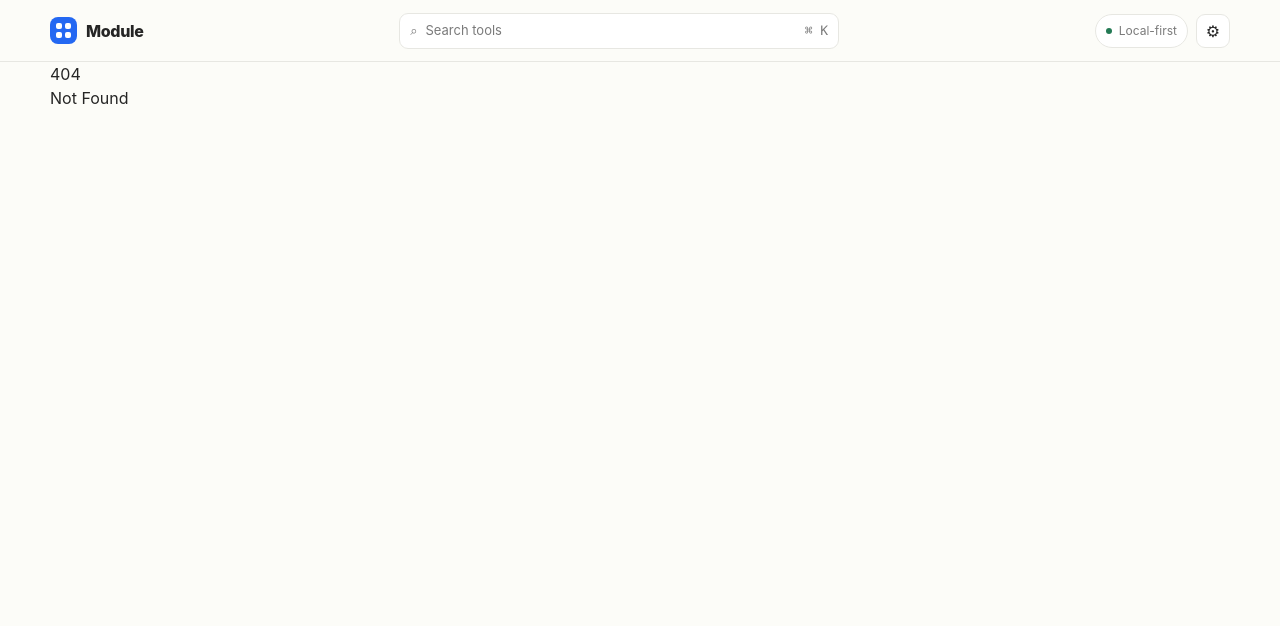
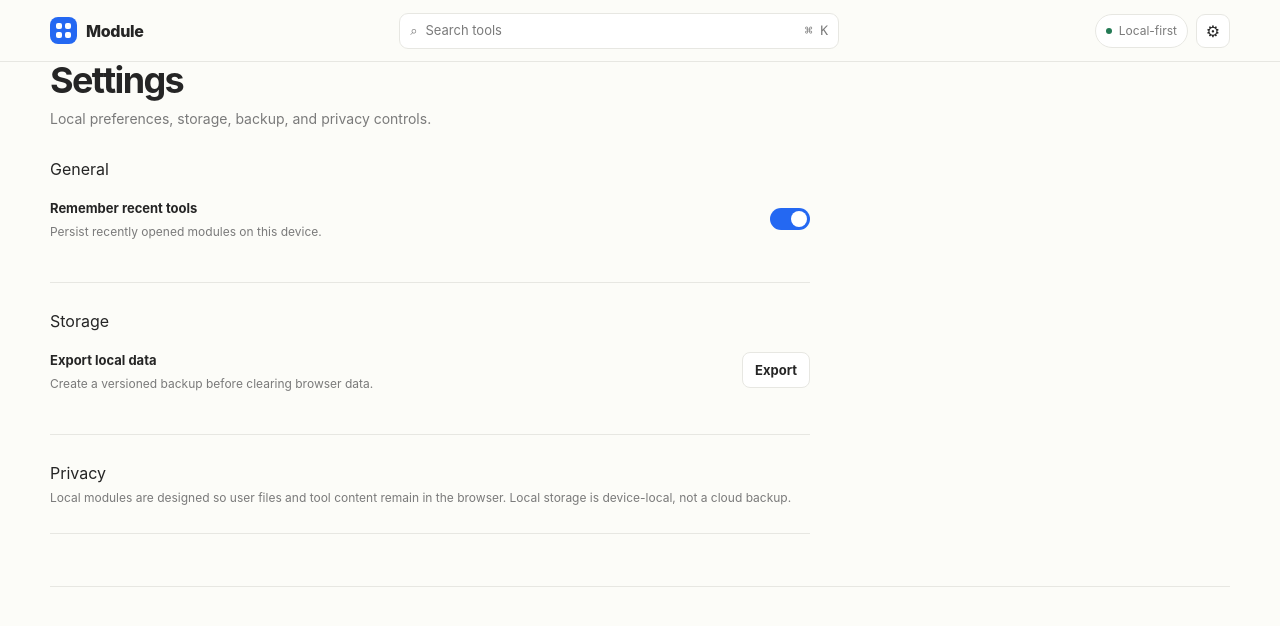
Before and after one commit to howlil/modu-app, a SvelteKit app: page /settings in a window 1280 px wide. Before the commit this address had no page. Shown: the top 626 px of the page. Built offline with nearby package versions, Linux system fonts and the light colour scheme.

Commit message:
scaffold: add src/routes/settings/+page.svelte

```diff
--- /dev/null
+++ b/src/routes/settings/+page.svelte
@@ -0,0 +1,102 @@
+<svelte:head><title>Settings — Module</title></svelte:head>
+
+<section class="page">
+  <div class="page-head">
+    <div>
+      <h1 class="page-title">Settings</h1>
+      <p class="page-copy">Local preferences, storage, backup, and privacy controls.</p>
+    </div>
+  </div>
+
+  <div class="settings">
+    <section>
+      <div class="label">General</div>
+      <div class="setting-row">
+        <div>
+          <strong>Remember recent tools</strong>
+          <p>Persist recently opened modules on this device.</p>
+        </div>
+        <button class="toggle on" type="button" aria-label="Remember recent tools"></button>
+      </div>
+    </section>
+
+    <section>
+      <div class="label">Storage</div>
+      <div class="setting-row">
+        <div>
+          <strong>Export local data</strong>
+          <p>Create a versioned backup before clearing browser data.</p>
+        </div>
+        <button class="button" type="button">Export</button>
+      </div>
+    </section>
+
+    <section>
+      <div class="label">Privacy</div>
+      <p class="privacy-copy">
+        Local modules are designed so user files and tool content remain in the browser.
+        Local storage is device-local, not a cloud backup.
+      </p>
+    </section>
+  </div>
+</section>
+
+<style>
+  .settings {
+    max-width: 760px;
+  }
+
+  section {
+    padding: 0 0 26px;
+    margin-bottom: 26px;
+    border-bottom: 1px solid var(--line);
+  }
+
+  .setting-row {
+    display: flex;
+    align-items: center;
+    justify-content: space-between;
+    gap: 24px;
+    padding: 14px 0;
+  }
+
+  .setting-row strong {
+    font-size: 13px;
+  }
+
+  .setting-row p,
+  .privacy-copy {
+    margin: 4px 0 0;
+    color: var(--muted);
+    font-size: 12px;
+    line-height: 1.55;
+  }
+
+  .toggle {
+    width: 40px;
+    height: 22px;
+    border: 0;
+    border-radius: 999px;
+    background: #c9cbc7;
+    position: relative;
+  }
+
+  .toggle::after {
+    content: '';
+    position: absolute;
+    top: 3px;
+    left: 3px;
+    width: 16px;
+    height: 16px;
+    border-radius: 50%;
+    background: white;
+  }
+
+  .toggle.on {
+    background: var(--brand);
+  }
+
+  .toggle.on::after {
+    left: 21px;
+  }
+</style>
```
